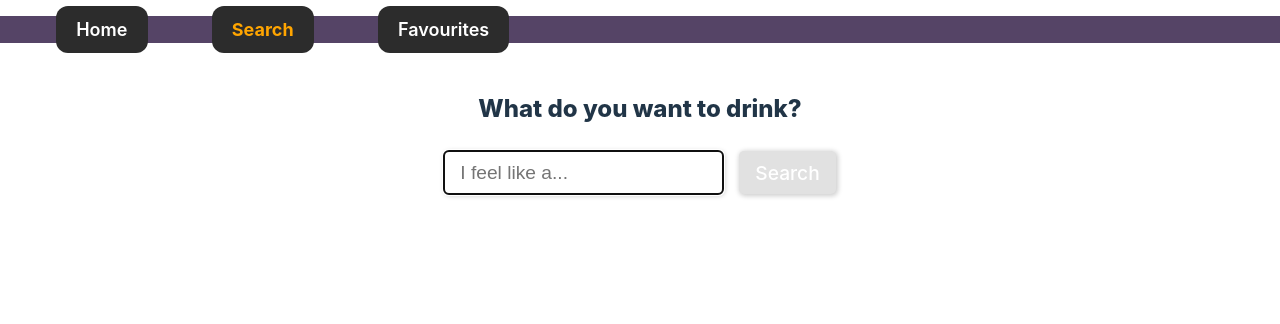
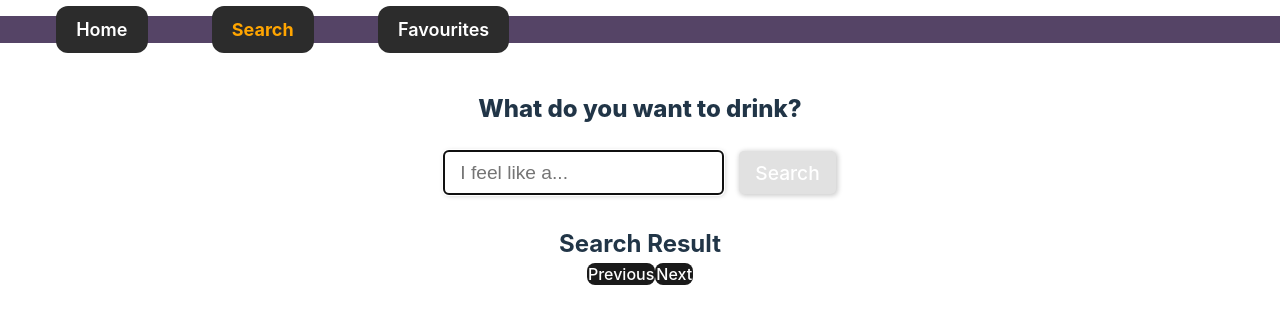
Before and after one commit to joelBIT/cocktail-wiki, a React (Vite) app: page /search in a window 1280 px wide. Shown: the top 324 px of the page. Built offline with nearby package versions, Linux system fonts and the light colour scheme.

Commit message:
feat: Add forward pagination

```diff
--- a/src/pages/SearchPage.tsx
+++ b/src/pages/SearchPage.tsx
@@ -5,6 +5,10 @@ import { DrinkCard } from "../components";
 export function SearchPage(): ReactElement {
     const [searchDrink, setSearchDrink] = useState<string>("");
     const [drinks, setDrinks] = useState<IFoundDrink[] | undefined>();
+    const [paginated, setPaginated] = useState<IFoundDrink[] | undefined>();
+
+    // Set a pagination constant
+    const N: number = 3;
 
     // Extract relevant data from parsed API response
     const extractDrinkData = (data: any): IFoundDrink[] => {
@@ -20,6 +24,37 @@ export function SearchPage(): ReactElement {
         return extractedData;
     };
 
+    // Next Drinks button clicked
+    const handleNextDrinks = () => {
+        console.log("Drinks:", drinks);
+        console.log("Paginated:", paginated);
+
+        // Get id of last drink in paginated state
+        const lastDrinkId: string | undefined = paginated
+            ? paginated[paginated.length - 1].id
+            : undefined;
+        console.log("lastDrinkId:", lastDrinkId);
+
+        // Find drink with above ID in drinks state
+        if (paginated && drinks) {
+            let drinkIndex: number = 0;
+            drinks.forEach((drink) => {
+                if (drink.id === lastDrinkId) {
+                    drinkIndex = drinks.indexOf(drink);
+                }
+            });
+            console.log("drinkIndex:", drinkIndex);
+
+            // Update paginated state with next slice from drinks
+            setPaginated(drinks.slice(drinkIndex + 1, drinkIndex + 1 + N));
+        }
+    };
+
+    // Previous Drinks button clicked
+    const handlePreviousDrinks = () => {
+        console.log("Previous Drinks button clicked");
+    };
+
     // Fetch drink from API when search form is submitted
     const handleOnSubmit = async (e: FormEvent<HTMLFormElement>) => {
         e.preventDefault();
@@ -31,8 +66,11 @@ export function SearchPage(): ReactElement {
         );
         const data = await response.json();
 
-        // Add found drinks to state
+        // Add found drinks to drinks state
         setDrinks(extractDrinkData(data));
+
+        // Put first N drinks into paginated state
+        setPaginated(extractDrinkData(data).slice(0, N));
 
         // Reset input field
         setSearchDrink("");
@@ -58,9 +96,15 @@ export function SearchPage(): ReactElement {
                 </div>
             </form>
             <article id="searchResult">
-                {drinks ? <h2>Search Result</h2> : undefined}
+                <h2>Search Result</h2>
+                <button id="previousDrinks" onClick={handlePreviousDrinks}>
+                    Previous
+                </button>
+                <button id="nextDrinks" onClick={handleNextDrinks}>
+                    Next
+                </button>
                 <section id="searchCardContainer">
-                    {drinks?.map((drink) => (
+                    {paginated?.map((drink) => (
                         <DrinkCard key={drink.id} drink={drink} />
                     ))}
                 </section>
```
